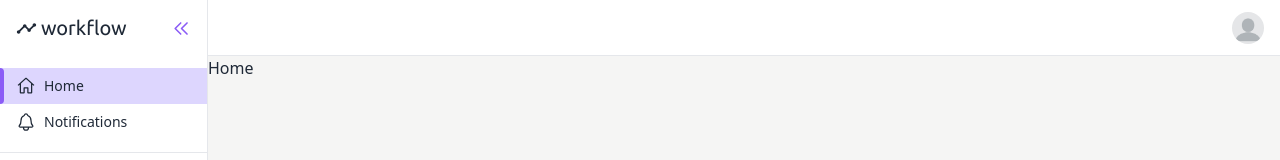
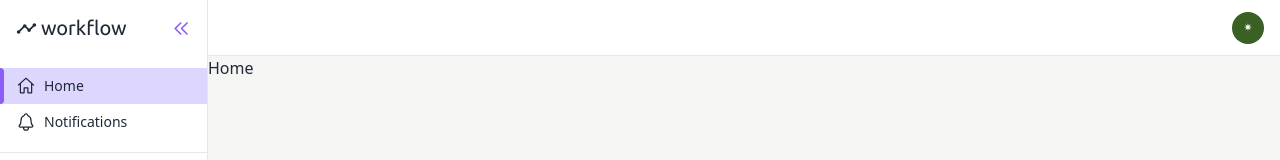
Before and after one commit to the-coding-pie/workflow, a React (Vite) app in the folder client/: page / in a window 1280 px wide. Shown: the top 160 px of the page. Built offline with nearby package versions, Linux system fonts and the light colour scheme; no server answers; sample sign-in values are in the browser's storage.

Commit message:
getCurrentUser

```diff
--- a/client/package.json
+++ b/client/package.json
@@ -14,6 +14,7 @@
     "react": "^17.0.2",
     "react-avatar": "^3.7.0",
     "react-dom": "^17.0.2",
+    "react-query": "^3.34.7",
     "react-redux": "^7.2.6",
     "react-router-dom": "^6.2.1",
     "yup": "^0.32.11"
@@ -23,6 +24,7 @@
     "@types/jwt-decode": "^3.1.0",
     "@types/react": "^17.0.33",
     "@types/react-dom": "^17.0.10",
+    "@types/react-query": "^1.2.9",
     "@types/react-router-dom": "^5.3.2",
     "@types/yup": "^0.29.13",
     "@vitejs/plugin-react": "^1.0.7",
--- a/client/src/components/Header/Header.tsx
+++ b/client/src/components/Header/Header.tsx
@@ -4,23 +4,55 @@ import { HiOutlineMenu } from "react-icons/hi";
 import { useDispatch, useSelector } from "react-redux";
 import { showSidebar } from "../../redux/features/sidebarSlice";
 import { RootState } from "../../redux/app";
+import axios from "axios";
+import { setCurrentUser } from "../../redux/features/authSlice";
+import { useQuery } from "react-query";
+import { UserObj } from "../../types";
+import { BASE_URL } from "../../config";
 
 const Header = () => {
   const dispatch = useDispatch();
 
   const { show } = useSelector((state: RootState) => state.sidebar);
+  const { user } = useSelector((state: RootState) => state.auth);
+
+  // get current user info
+  const getCurrentUser = () =>
+    axios.get(`/users/getCurrentUser`).then((response) => {
+      const { data } = response.data;
+
+      dispatch(setCurrentUser(data));
+      return data;
+    });
+
+  const { data, isLoading, error } = useQuery<
+    UserObj | undefined,
+    Error,
+    UserObj,
+    string[]
+  >(["getCurrentUser"], getCurrentUser);
 
   return (
     <header className="header h-14 border-b bg-white flex items-center justify-between px-4">
       <div className="left flex items-center justify-start">
         {!show && (
-          <button className="hover:text-violet-500" onClick={() => dispatch(showSidebar())}>
+          <button
+            className="hover:text-violet-500"
+            onClick={() => dispatch(showSidebar())}
+          >
             <HiOutlineMenu size={20} />
           </button>
         )}
       </div>
       <div className="right">
-        <ProfileCard />
+        {user ? (
+          <ProfileCard
+            img={`${BASE_URL}${user.profile}`}
+            alt={`${user.username} profile`}
+          />
+        ) : (
+          <ProfileCard img={undefined} alt={undefined} />
+        )}
       </div>
     </header>
   );
--- a/client/src/components/Header/ProfileCard.tsx
+++ b/client/src/components/Header/ProfileCard.tsx
@@ -7,8 +7,14 @@ import { CgProfile } from "react-icons/cg";
 import Profile from "../../assets/img/default.jpg";
 import useClose from "../../hooks/useClose";
 import { logoutUser } from "../../redux/features/authSlice";
+import Avatar from "react-avatar";
 
-const ProfileCard = () => {
+interface Props {
+  img: string | undefined;
+  alt: string | undefined;
+}
+
+const ProfileCard = ({ img, alt }: Props) => {
   const [show, setShow] = useState(false);
   const ref = useClose(() => setShow(false));
 
@@ -20,11 +26,13 @@ const ProfileCard = () => {
 
   return (
     <div className="relative profile-card" ref={ref}>
-      <img
+      <Avatar
         onClick={() => setShow(!show)}
-        src={Profile}
-        alt="profile"
-        className="w-8 h-8 rounded-full cursor-pointer"
+        src={img}
+        alt={alt}
+        size="32"
+        round={true}
+        className="cursor-pointer"
       />
 
       {show && (
--- a/client/src/main.tsx
+++ b/client/src/main.tsx
@@ -4,10 +4,21 @@ import "./index.css";
 import App from "./App";
 import { Provider } from "react-redux";
 import { store } from "./redux/app";
+import { QueryClient, QueryClientProvider } from "react-query";
+
+const queryClient = new QueryClient({
+  defaultOptions: {
+    queries: {
+      staleTime: Infinity,
+    },
+  },
+});
 
 ReactDOM.render(
   <Provider store={store}>
-    <App />
+    <QueryClientProvider client={queryClient}>
+      <App />
+    </QueryClientProvider>
   </Provider>,
   document.getElementById("root")
 );
--- a/client/src/types/index.ts
+++ b/client/src/types/index.ts
@@ -2,7 +2,6 @@ export interface UserObj {
   _id: string;
   username: string;
   profile: string;
-  joinedAt: string;
 }
 
 export interface ProjectObj {
```
Also changed, not shown: client/src/assets/img/default.jpg (deleted), 1 other file (tests, documents, lock files or other folders).
